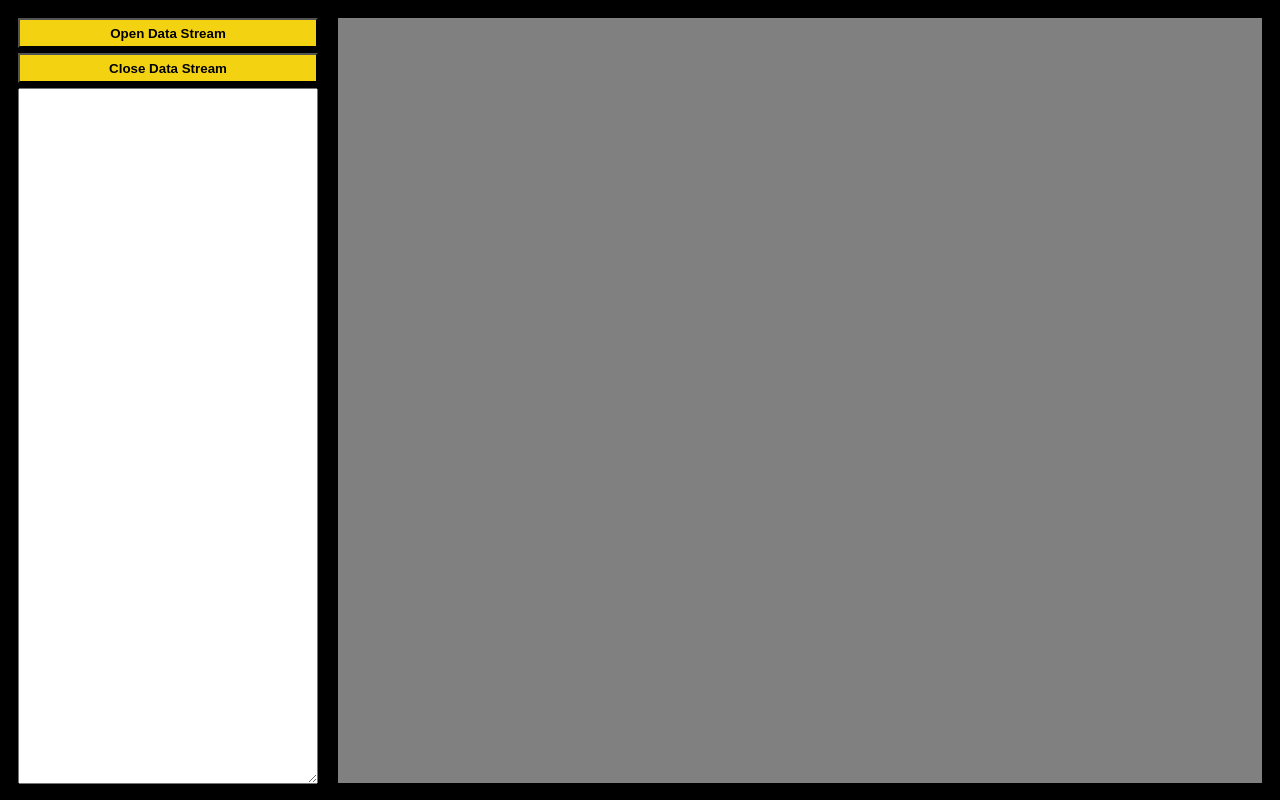
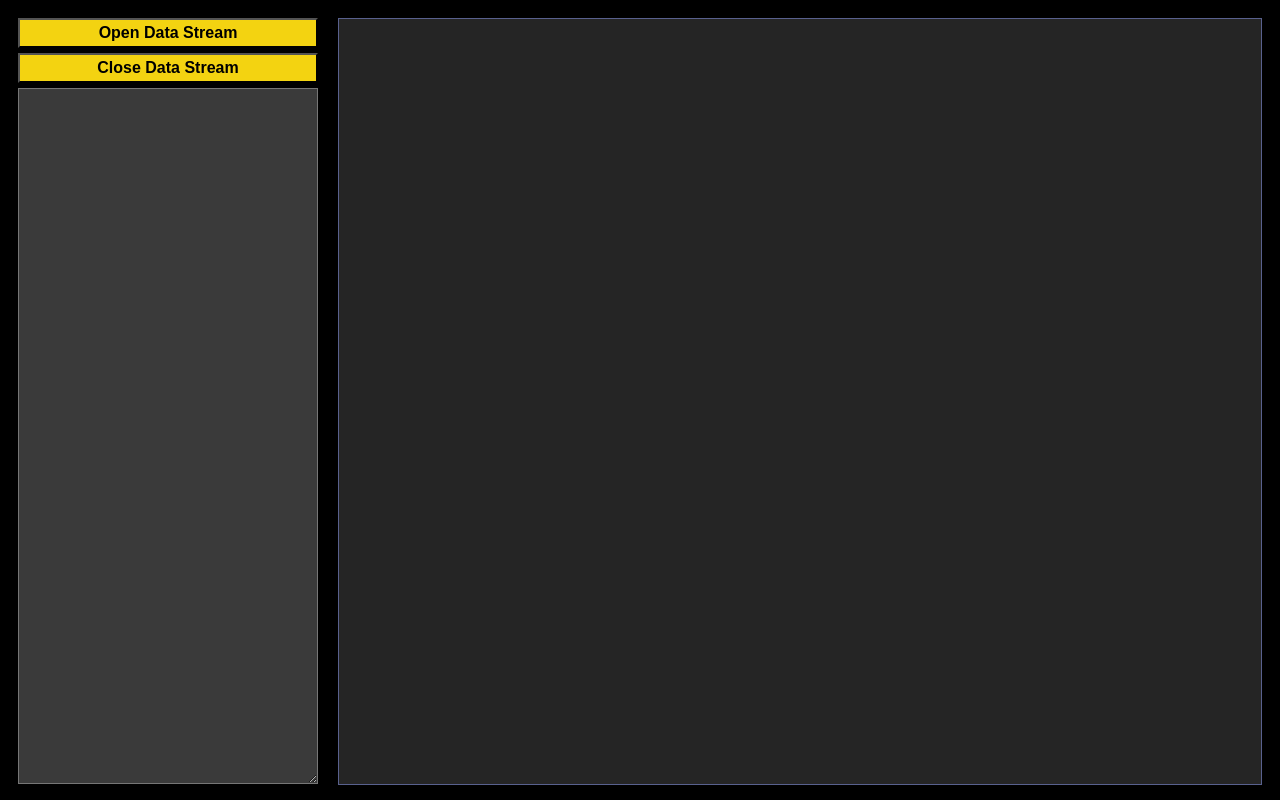
Before and after one commit to aesalazar/NodeElectronOpenFinWebPerformance, a website: page public/index.html in a window 1280 px wide. Drawn offline with Linux system fonts and the light colour scheme.

Commit message:
Tweaked CSS for main screen for better color matching.

```diff
--- a/public/css/main.css
+++ b/public/css/main.css
@@ -25,6 +25,7 @@ button {
   height: 30px;
   width: 100%;
   margin-bottom: 5px;
+  font-size: medium;
 }
 
 .divButtons {
@@ -36,17 +37,25 @@ button {
 .divButtons textarea {
   height: calc(100vh - 110px);
   width: calc(100% - 6px);
+  background-color: #3a3a3a;
+  color: white;
+  font-size: medium;
 }
 
 .divOutput{
   float:left;
   padding: 5px;
-  width: calc(100% - 330px);
+  width: calc(100% - 332px);
   height: calc(100vh - 45px);
-  background-color: gray;
+  background-color: #252525;
   overflow-x: auto;
+  border-color: #59618E;
+  border-width: 1px;
+  border-style: solid;
 }
 
 .divOutput input {
   margin-right: 10px;
+  background-color: #36374A;
+  color: white;
 }
```
